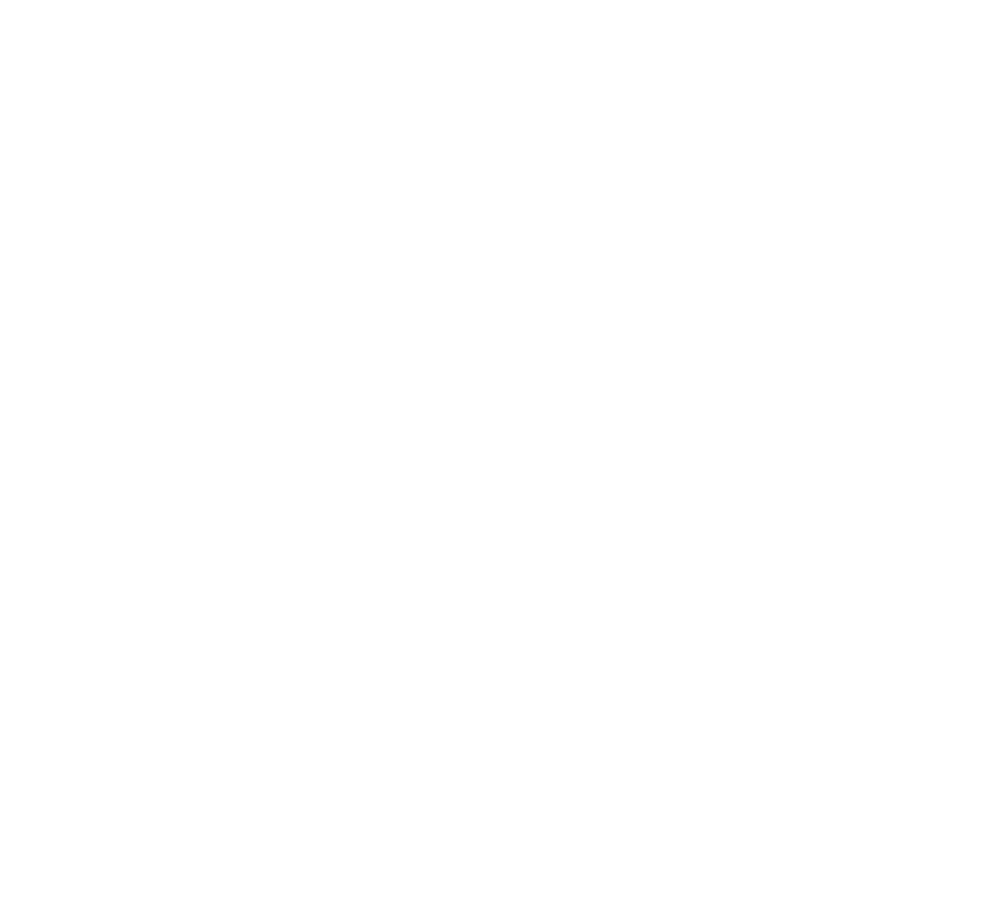
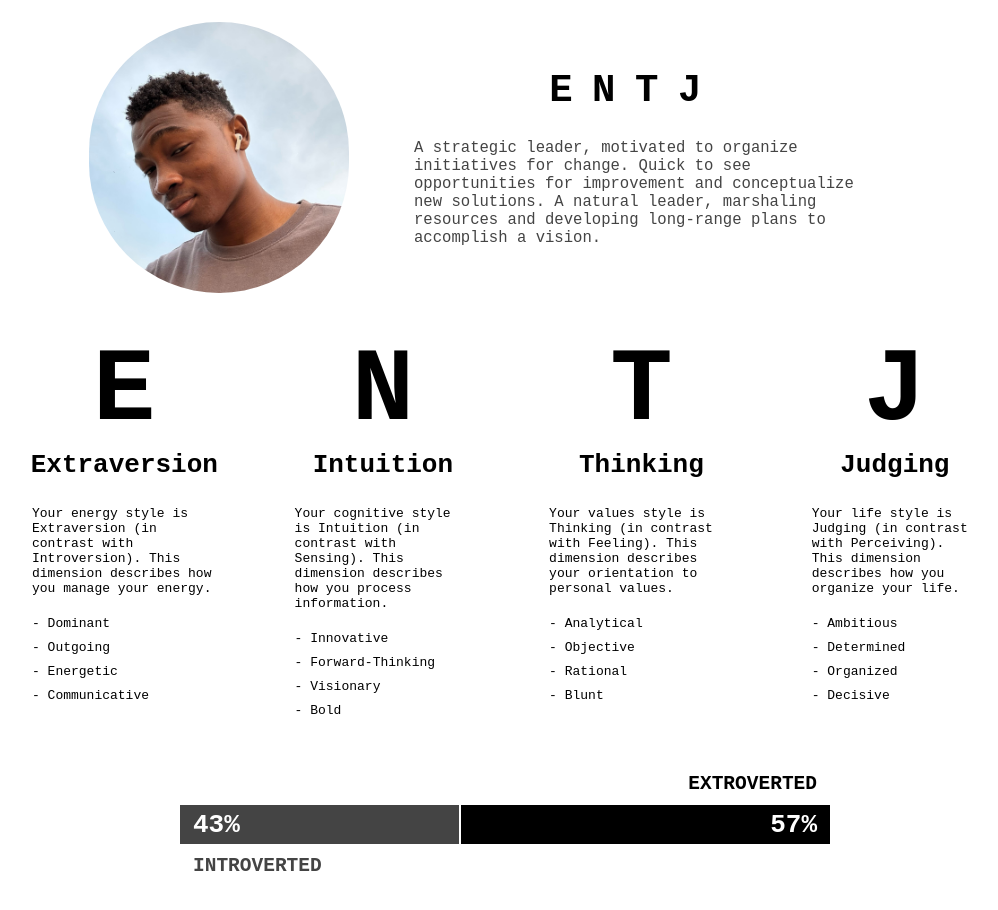
Before and after one commit to JO-OLADEJI/portfolio, a React (Create React App) app: page /about in a window 1280 px wide. Shown: the part 140-1050 px from the top of the page, without its empty margins (135-1133 px from the left). Before the commit the page ends 800 px from the top, so only its background shows below. Built offline with nearby package versions, Linux system fonts and the light colour scheme.

Commit message:
Add psychometric traits and youtube video to about page

```diff
--- a/public/index.html
+++ b/public/index.html
@@ -7,7 +7,7 @@
     <meta name="theme-color" content="#000000" />
     <meta
       name="description"
-      content="Web site created using create-react-app"
+      content="thecodeographer (Joshua Oladeji) portfolio website."
     />
     <link rel="apple-touch-icon" href="%PUBLIC_URL%/logo192.png" />
     <!--
@@ -24,7 +24,7 @@
       work correctly both with client-side routing and a non-root public URL.
       Learn how to configure a non-root public URL by running `npm run build`.
     -->
-    <title>React App</title>
+    <title>thecodeographer | software engineer and video editor</title>
   </head>
   <body>
     <noscript>You need to enable JavaScript to run this app.</noscript>
--- a/src/components/Nav.tsx
+++ b/src/components/Nav.tsx
@@ -6,6 +6,8 @@
 import { Pages } from "../types";
 
 const Outline = styled.nav`
+  padding: 3rem 0;
+
   ul {
     display: flex;
     justify-content: center;
@@ -23,12 +25,15 @@
 `;
 
 const Route = styled.li<{ iscurrentroute: boolean }>`
-  ${({ iscurrentroute }) => iscurrentroute ? `
+  ${({ iscurrentroute }) =>
+    iscurrentroute
+      ? `
     text-decoration: line-through;
     a {
       cursor: s-resize;
     }
-  ` : null}
+  `
+      : null}
 `;
 
 interface NavProps {
--- /dev/null
+++ b/src/data/psychometric.json
@@ -0,0 +1,26 @@
+[
+  {
+    "letter": "E",
+    "meaning": "Extraversion",
+    "desc": "Your energy style is Extraversion (in contrast with Introversion). This dimension describes how you manage your energy.",
+    "style": ["Dominant", "Outgoing", "Energetic", "Communicative"]
+  },
+  {
+    "letter": "N",
+    "meaning": "Intuition",
+    "desc": "Your cognitive style is Intuition (in contrast with Sensing). This dimension describes how you process information.",
+    "style": ["Innovative", "Forward-Thinking", "Visionary", "Bold"]
+  },
+  {
+    "letter": "T",
+    "meaning": "Thinking",
+    "desc": "Your values style is Thinking (in contrast with Feeling). This dimension describes your orientation to personal values.",
+    "style": ["Analytical", "Objective", "Rational", "Blunt"]
+  },
+  {
+    "letter": "J",
+    "meaning": "Judging",
+    "desc": "Your life style is Judging (in contrast with Perceiving). This dimension describes how you organize your life.",
+    "style": ["Ambitious", "Determined", "Organized", "Decisive"]
+  }
+]
--- a/src/pages/About.tsx
+++ b/src/pages/About.tsx
@@ -1,24 +1,234 @@
-import React from "react";
+import React, { useState } from "react";
+import styled from "styled-components";
 
 // components
 import Nav from "../components/Nav";
 
+// assets / data
+import headshotImg from "../assets/headshot.jpg";
+import psychometricTraits from "../data/psychometric.json";
+
 // types
 import { Pages } from "../types";
 
+const Outline = styled.div`
+  text-align: center;
+
+  > h1 {
+    margin-bottom: 3rem;
+  }
+`;
+
+const TraitsHeader = styled.div`
+  display: flex;
+  justify-content: space-between;
+  align-items: center;
+  width: 65vw;
+  max-width: 80rem;
+  margin: auto;
+  margin-bottom: 3rem;
+
+  img {
+    width: 20rem;
+    border-radius: 10rem;
+  }
+
+  h1 {
+    letter-spacing: 1.5rem;
+    margin-bottom: 2rem;
+    font-size: 3rem;
+  }
+
+  p {
+    text-align: left;
+    margin: 0 5rem;
+    font-size: 1.2rem;
+    color: #444444;
+  }
+`;
+
+const TraitsBody = styled.div`
+  display: flex;
+  width: 80vw;
+  max-width: 100rem;
+  margin: 2rem auto;
+  margin-bottom: 6rem;
+
+  h1 {
+    font-size: 8rem;
+  }
+
+  h3 {
+    font-size: 2rem;
+    margin-bottom: 2rem;
+  }
+
+  p {
+    text-align: left;
+    margin: 0 3rem;
+    margin-bottom: 1.5rem;
+  }
+
+  ul {
+    margin-left: 3rem;
+    text-align: left;
+  }
+
+  li {
+    list-style-type: none;
+    margin-bottom: 0.7rem;
+  }
+`;
+
+const TemperamentOutline = styled.div`
+  width: 50rem;
+  height: 3rem;
+  margin: auto;
+  margin-bottom: 10rem;
+  display: flex;
+  justify-content: center;
+  align-items: center;
+  gap: 2px;
+`;
+
+const TemperamentBar = styled.div<{ percent: number }>`
+  height: 100%;
+  width: ${({ percent }) => percent * 100}%;
+  display: flex;
+  align-items: center;
+  padding: 0 1rem;
+  position: relative;
+
+  h3 {
+    color: white;
+    font-size: 2rem;
+  }
+
+  p {
+    position: absolute;
+    color: red;
+    text-transform: uppercase;
+    font-size: 1.5rem;
+    font-weight: bold;
+  }
+`;
+
+const IntrovertBar = styled(TemperamentBar)`
+  background-color: #444444;
+  justify-content: flex-start;
+
+  h3 {
+    text-align: left;
+  }
+
+  p {
+    left: 1rem;
+    bottom: -2.5rem;
+    color: #444444;
+  }
+`;
+
+const ExtrovertBar = styled(TemperamentBar)`
+  background-color: black;
+  justify-content: flex-end;
+
+  h3 {
+    text-align: right;
+  }
+
+  p {
+    right: 1rem;
+    top: -2.5rem;
+    color: black;
+  }
+`;
+
+const OthersOutline = styled.div`
+  width: 70vw;
+  max-width: 80rem;
+  margin: auto;
+  margin-bottom: 10rem;
+
+  h1 {
+    margin-bottom: 2rem;
+  }
+
+  p {
+    font-size: 2rem;
+    color: #555555;
+  }
+
+  iframe {
+    margin-top: 4rem;
+    width: 640px;
+    height: 360px;
+    border-radius: 2.5rem;
+  }
+`;
+
 const About = (): JSX.Element => {
+  const [introverted] = useState<number>(0.43); // from psychometric test result
+  const [extroverted] = useState<number>(1 - introverted); // from psychometric test result
+
   return (
     <div>
-      <h1>About</h1>
       <Nav page={Pages.About} />
-      <ul>
-        <li>Mission/Vision Statement</li>
-        <li>"The Journey so Far"</li>
-        <li>Personality test result</li>
-        <li>Student at University of London</li>
-        <li>Typing Speed</li>
-        <li>Attach Downloadable CV (pdf and video)</li>
-      </ul>
+
+      <Outline>
+        <h1>Psychometric Traits.</h1>
+        <TraitsHeader>
+          <img src={headshotImg} alt="a facecard of Joshua Oladeji" />
+          <div>
+            <h1>ENTJ</h1>
+            <p>
+              A strategic leader, motivated to organize initiatives for change.
+              Quick to see opportunities for improvement and conceptualize new
+              solutions. A natural leader, marshaling resources and developing
+              long-range plans to accomplish a vision.
+            </p>
+          </div>
+        </TraitsHeader>
+
+        <TraitsBody>
+          {psychometricTraits.map((trait, index) => (
+            <div key={index}>
+              <h1>{trait.letter}</h1>
+              <h3>{trait.meaning}</h3>
+              <p>{trait.desc}</p>
+              <ul>
+                {trait.style.map((style, index) => (
+                  <li key={index}>- {style}</li>
+                ))}
+              </ul>
+            </div>
+          ))}
+        </TraitsBody>
+        <TemperamentOutline>
+          <IntrovertBar percent={introverted}>
+            <h3>{Math.round(introverted * 100)}%</h3>
+            <p>introverted</p>
+          </IntrovertBar>
+          <ExtrovertBar percent={extroverted}>
+            <h3>{Math.round(extroverted * 100)}%</h3>
+            <p>extroverted</p>
+          </ExtrovertBar>
+        </TemperamentOutline>
+
+        <OthersOutline>
+          <h1>Others...</h1>
+          <p>
+            Apart from being a codeographer and left-handed, I'm a (remote)
+            Computer Science student at University of London, typing at ~80WPM.
+          </p>
+          <iframe
+            src="https://www.youtube.com/embed/BNOzD6HxLao?si=YdigdKfHzhsjodvm"
+            title="YouTube video player"
+            allow="accelerometer; autoplay; clipboard-write; encrypted-media; gyroscope; picture-in-picture; web-share"
+            frameBorder={0}
+            allowFullScreen={true}
+          ></iframe>
+        </OthersOutline>
+      </Outline>
     </div>
   );
 };
```
Also changed, not shown: src/assets/headshot.jpg (added).
